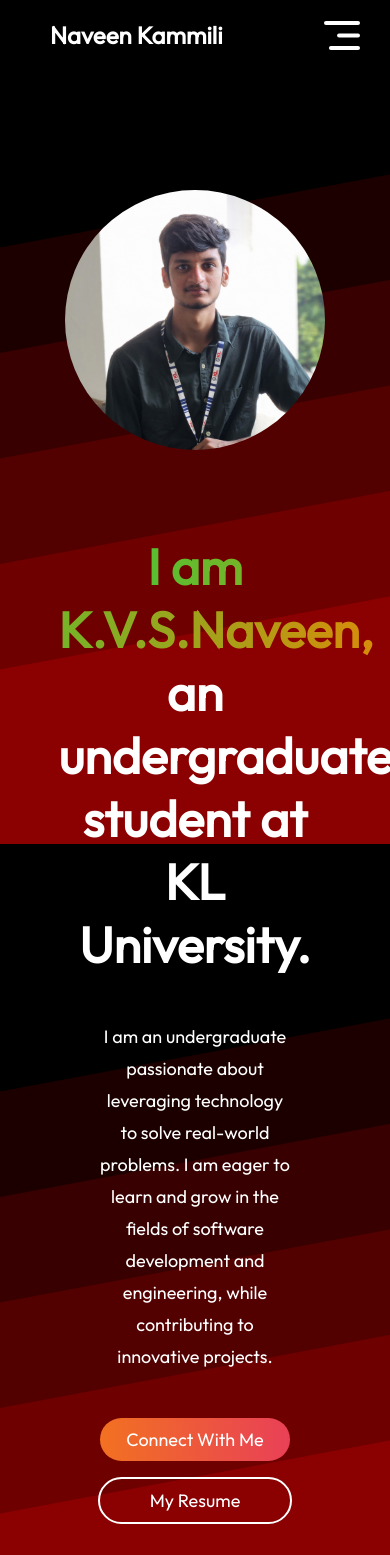
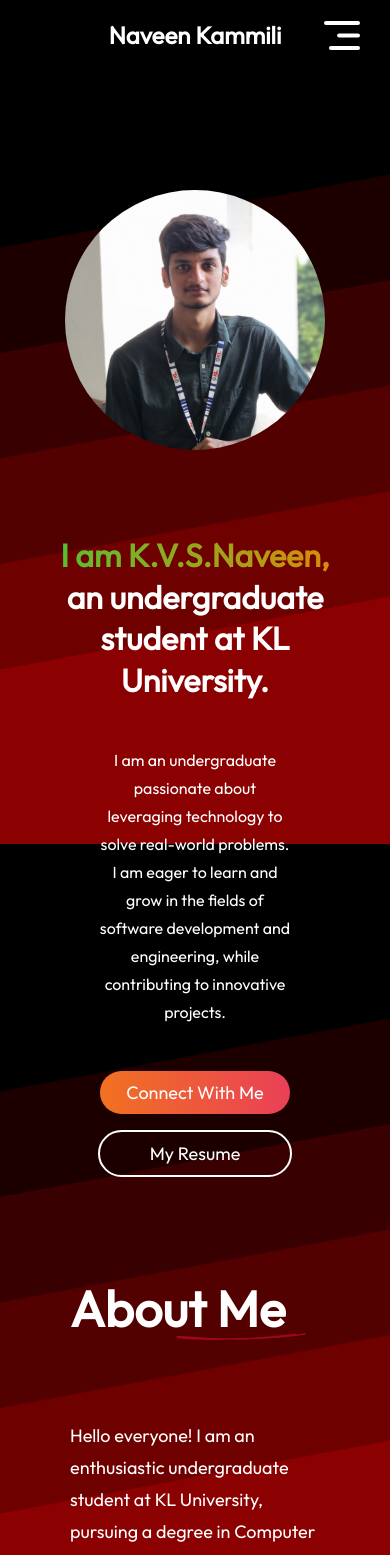
Before and after one commit to Naveen14321432/portfolio-react, a React (Vite) app: page / in a window 390 px wide. Shown: the top 1555 px of the page. Built offline with nearby package versions, Linux system fonts and the light colour scheme.

Commit message:
Updated Navbar.css for tablets

```diff
--- a/src/components/hero/Hero.css
+++ b/src/components/hero/Hero.css
@@ -76,13 +76,19 @@
     .hero h1 {
         margin-top: 50px;
         width: 90%;
-        font-size: 50px;
+        font-size: 32px; /* Reduced for small screens */
+        line-height: 1.3;
+        word-break: break-word;
+    }
+
+    .hero h1 span {
+        display: block; /* ✅ Forces span to wrap below if needed */
     }
 
     .hero p {
-        width: 50%;
-        font-size: 18px;
-        line-height: 32px;
+        width: 90%;
+        font-size: 16px;
+        line-height: 28px;
         margin: 10px 0px;
     }
 
--- a/src/components/navbar/Navbar.css
+++ b/src/components/navbar/Navbar.css
@@ -52,6 +52,7 @@
     display: none;
 }
 
+
 @media(max-width: 768px){
     .hidden {
         display: none;
@@ -98,3 +99,26 @@
         gap: 20px;
     }
 }
+
+@media (max-width: 1024px) {
+    .navbar {
+      margin: 20px 40px; /* reduce side margin */
+      flex-wrap: wrap;
+      justify-content: center;
+      gap: 20px;
+    }
+
+    .nav-connect {
+      padding: 12px 24px;
+      font-size: 16px;
+      max-width: 100%;
+      text-align: center;
+      border-radius: 30px;
+      margin-top: 10px;
+    }
+
+    .nav-menu {
+      gap: 20px;
+      font-size: 18px;
+    }
+  }
```
